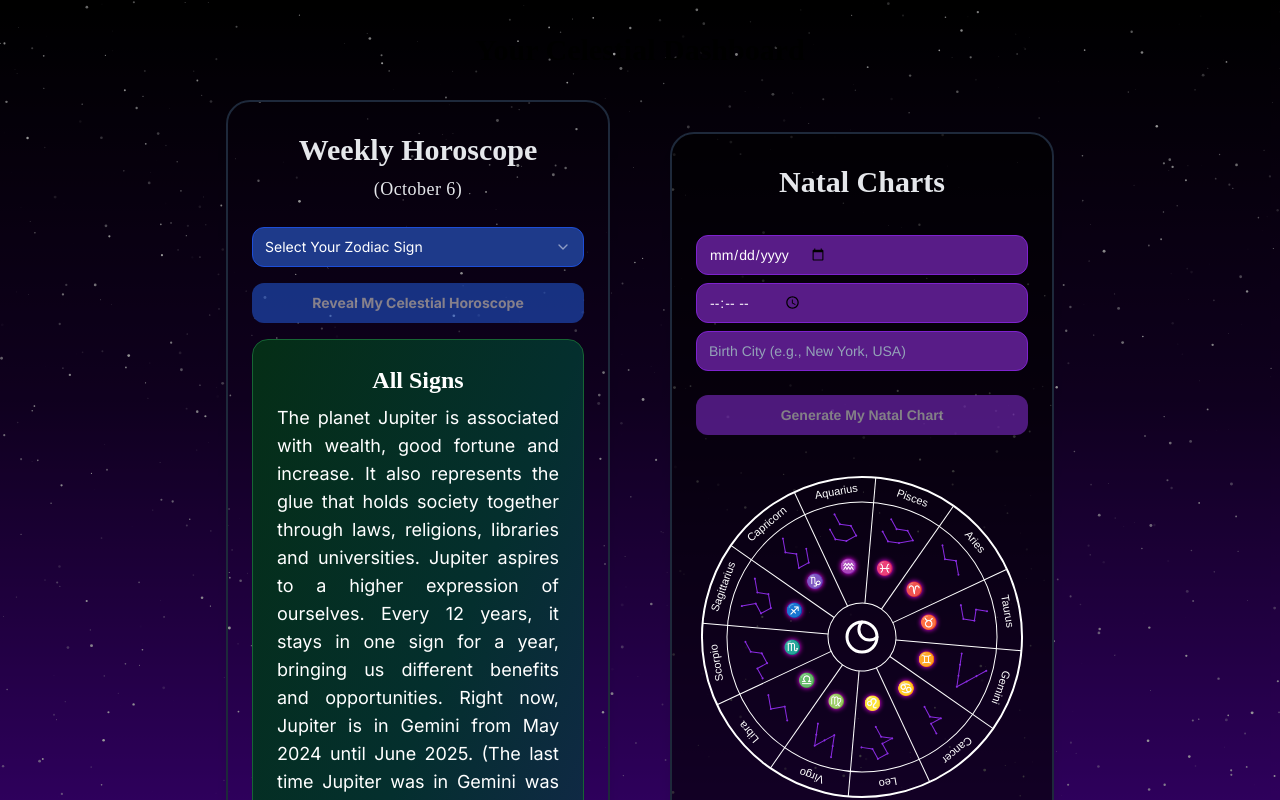
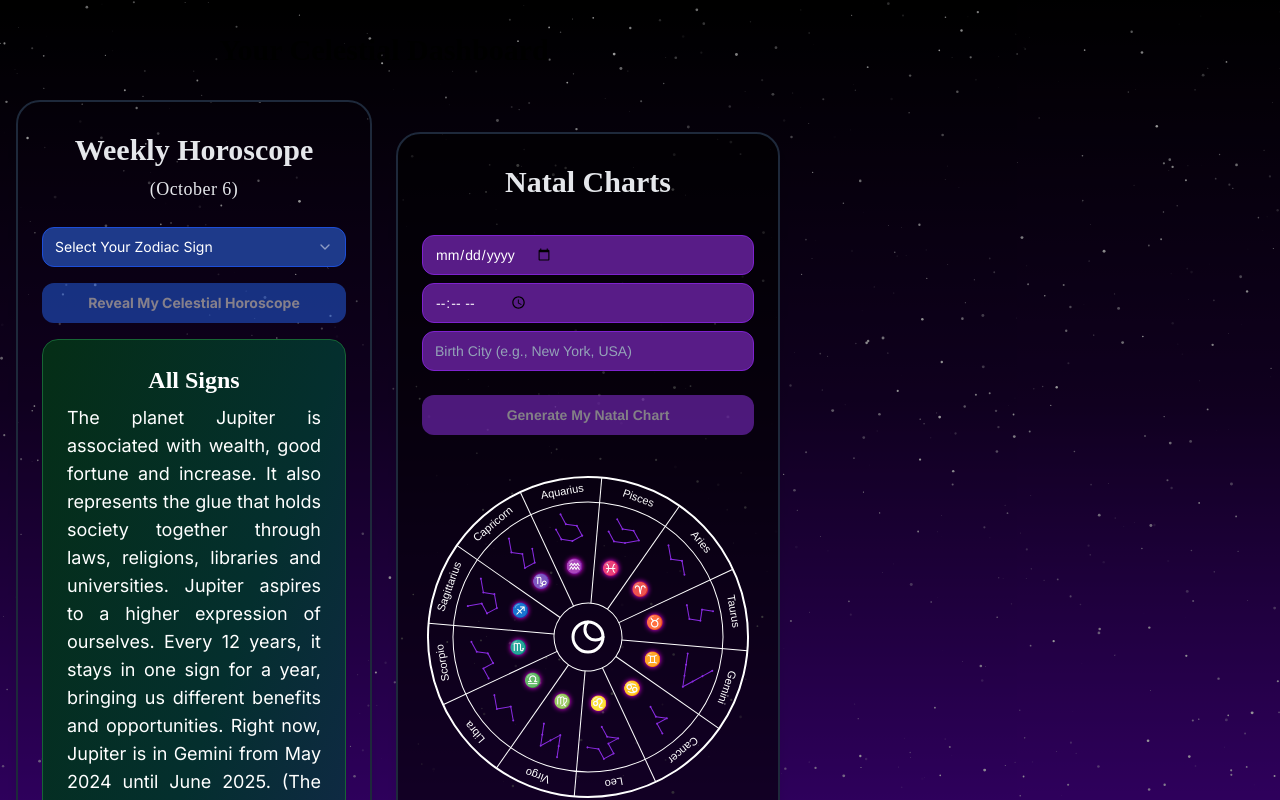
Before and after one commit to sanjamkhera/Secret-insights, a Next.js app: page /dashboard in a window 1280 px wide. Shown: the top 800 px of the page. Built offline with nearby package versions, Linux system fonts and the light colour scheme.

Commit message:
Updated Zoom in Problem

```diff
--- a/src/app/globals.css
+++ b/src/app/globals.css
@@ -73,7 +73,3 @@
 .animate-fadeIn {
   animation: fadeIn 0.5s ease-out;
 }
-
-.non-draggable {
-  user-select: none;
-}
--- a/src/app/layout.tsx
+++ b/src/app/layout.tsx
@@ -31,9 +31,9 @@ export default function RootLayout({
         {/* Render the dynamically imported StarryGalaxyBackground */}
         <StarryGalaxyBackground />
         {/* Main content wrapper with z-index to appear above the background */}
-        <div className="relative z-10 min-h-screen pt-0 bg-black bg-opacity-40 pb-6">
+        <div className="relative z-10 min-h-screen pt-0 bg-black bg-opacity-40 pb-6 mx-auto">
           {/* Main content area where child components will be rendered */}
-          <main className="max-w-4xl mx-auto ">
+          <main className="max-w-3xl">
             {children}
           </main>
         </div>
--- a/src/app/page.tsx
+++ b/src/app/page.tsx
@@ -34,6 +34,7 @@ export default function Home() {
   // Render the component
   return (
     <>
+      <div className="w-screen mx-auto">
         <div className='relative text-center pt-4 pb-2 mb-2'>
           <h1 className="text-4xl font-bold leading-relaxed text-gray-200 pt-2">Celestial Insights</h1>
           <p className="text-2xl font-fancy leading-relaxed text-gray-400">Unlock the wisdom of the stars</p>
@@ -55,6 +56,7 @@ export default function Home() {
         {/* <CareerInsights />
   <Compatibility />
   <TarotCards /> */}
+      </div>
     </>
   );
 }
```
Lines whose indentation alone changed are shown as unchanged.
